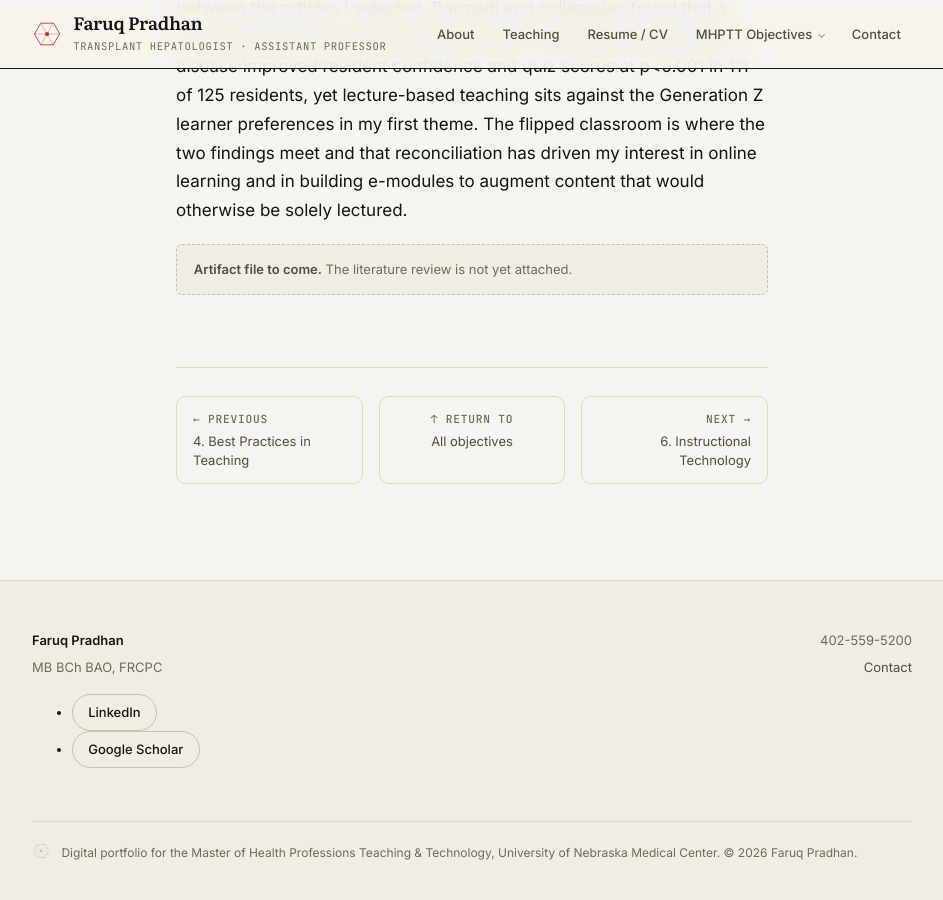
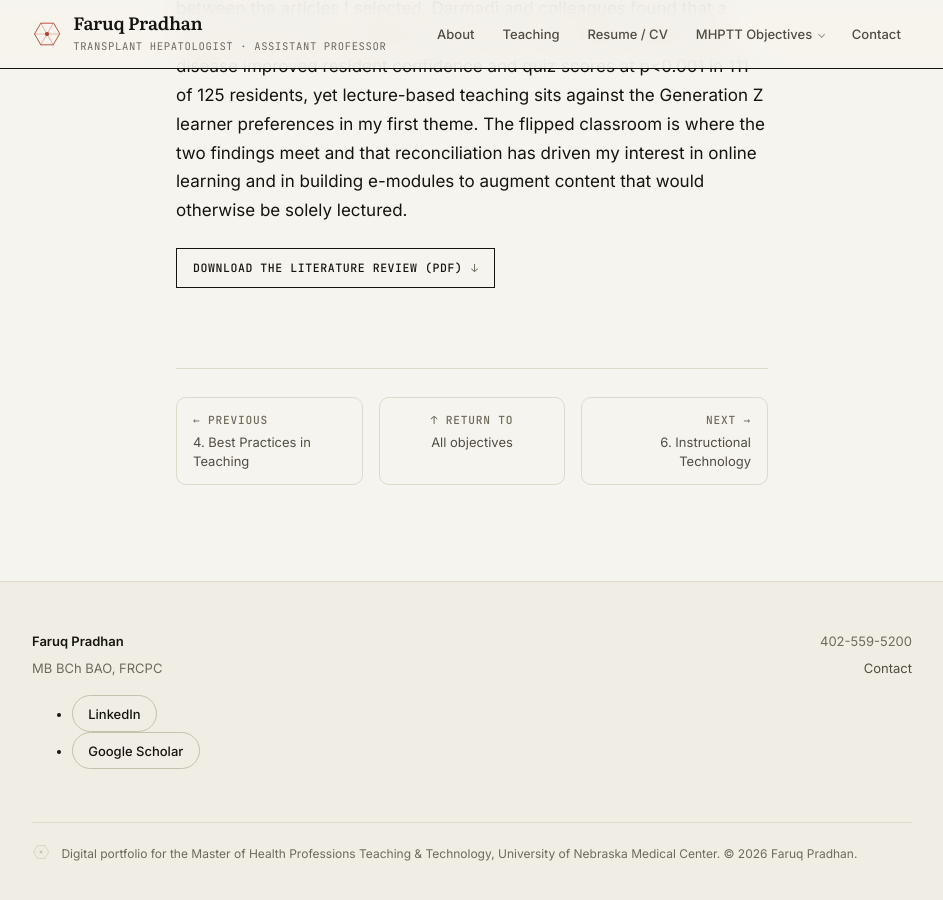
Before and after one commit to fpradhan/fpradhan.github.io, a Jekyll site: the page built from _competencies/5-research.md, in a window 1280 px wide and 900 px high, scrolled down 5249 px. Shown: the whole window, without its empty margins (168-1111 px from the left). Built offline with Jekyll 4.4.1, drawn with Linux system fonts in a browser that asks for light colours.

Commit message:
Attach the literature review to 5b-B
The file replaces the "artifact file to come" note, so all four of
objective 5's artifacts now carry a resolving download.

Its figures check out against the document, which I could not do when the
reflection went in: fourteen games in Xu and colleagues, thirty articles
across four domains in Surapaneni, sixty-five interns in Pan, and 111 of
125 residents at p<0.001 in Darmadi. Eckleberry-Hunt, Shirazian, Xu,
Surapaneni, Pan and Darmadi are all cited in the review.

Co-Authored-By: Claude Opus 5 <noreply@anthropic.com>
Claude-Session: https://claude.ai/code/session_01SajNJDGDkt5q5fCgsPRcNk

```diff
--- a/_competencies/5-research.md
+++ b/_competencies/5-research.md
@@ -199,7 +199,7 @@ first theme. The flipped classroom is where the two findings meet and that recon
 driven my interest in online learning and in building e-modules to augment content that would
 otherwise be solely lectured.
 
-<p class="todo"><strong>Artifact file to come.</strong> The literature review is not yet attached.</p>
+<p><a class="dl" href="{{ '/assets/artifacts/hptt830-literature-review.pdf' | relative_url }}" rel="noopener" target="_blank">Download the literature review (PDF)<span class="sr-only"> (opens in a new tab)</span></a></p>
 
 </section>
 
```
Also changed, not shown: assets/artifacts/README.md (+1 -0 lines), 1 other file.
